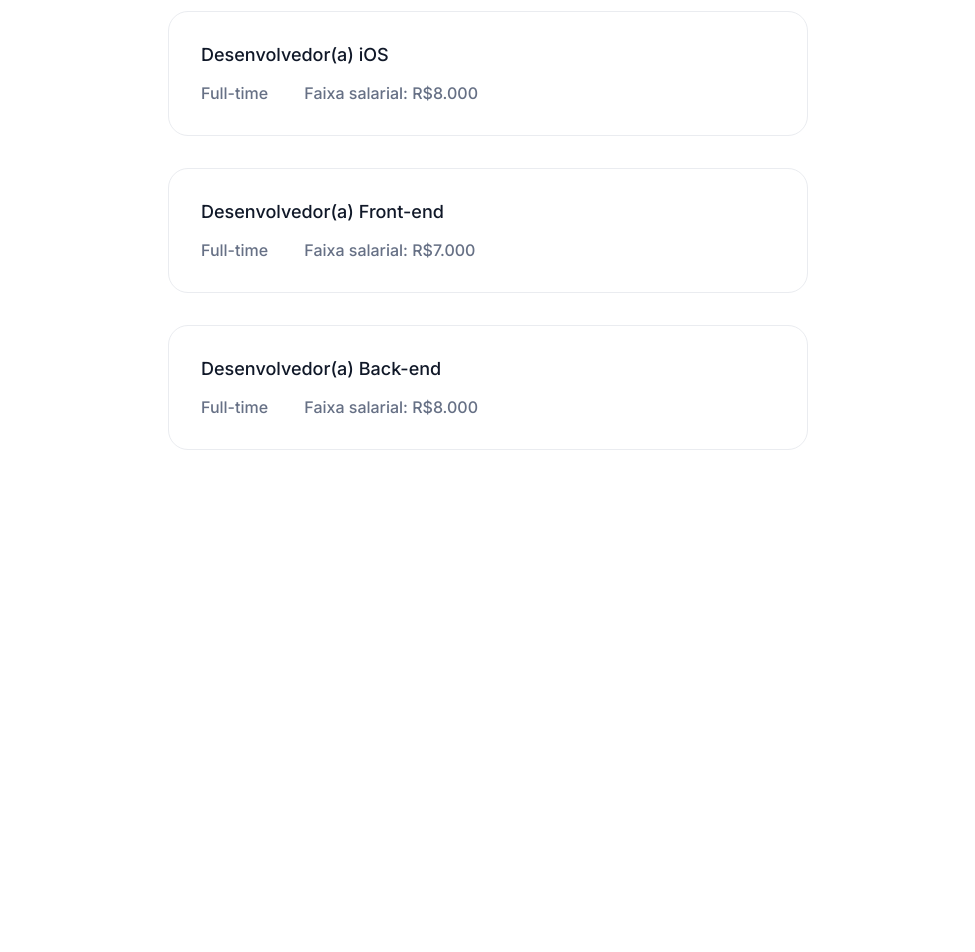
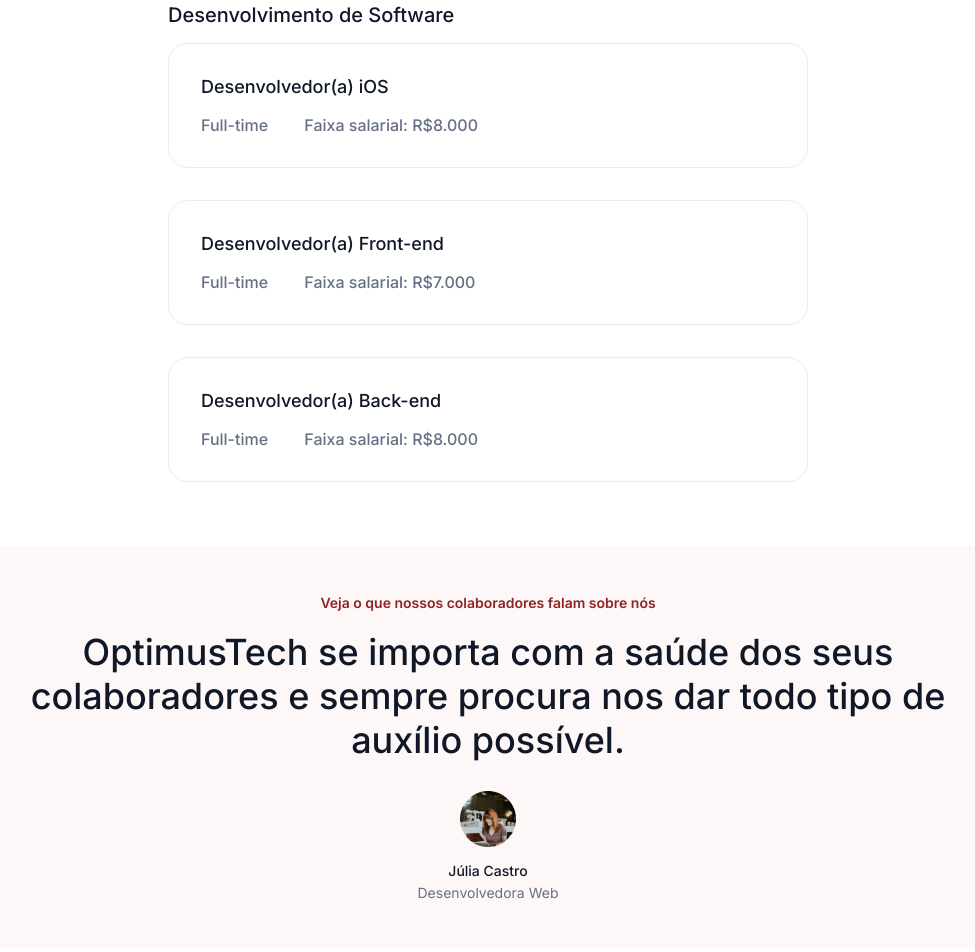
Before and after one commit to filipembraga/optimus-tech, a plain HTML site: page index.html in a window 1280 px wide. Shown: the part 1628-2580 px from the top of the page, without its empty margins (152-1127 px from the left). Before the commit the page ends 2094 px from the top, so only its background shows below. Drawn offline with Linux system fonts and the light colour scheme.

Commit message:
Day 6 - Criação da section de depoimentos

```diff
--- a/index.html
+++ b/index.html
@@ -101,5 +101,12 @@
             </div>
         </div>
     </section>
+    <section class="depoimentos">
+        <span>Veja o que nossos colaboradores falam sobre nós</span>
+        <h3>OptimusTech se importa com a saúde dos seus colaboradores e sempre procura nos dar todo tipo de auxílio possível.</h3>
+        <img src="/assets/depoimento_avatar.png" alt="Pequeno avatar do rosto da colaboradora que fez o depoimento">
+        <span class="depoente_nome">Júlia Castro</span>
+        <span class="depoente_cargo">Desenvolvedora Web</span>
+    </section>
 </body>
 </html>
--- a/styles/style.css
+++ b/styles/style.css
@@ -20,7 +20,7 @@
     font-family: var(--fonte-primaria);
 }
 
-h1, h4 {
+h1, h3, h4 {
     color: var(--cor-texto-titulo);
 }
 
@@ -166,6 +166,7 @@
     display: flex;
     flex-direction: column;
     font-weight: 500;
+    margin-bottom: 2em;
 }
 
 .divulgacao_vagas_categoria h4 {
@@ -196,6 +197,48 @@
 
 .vaga_informacoes :first-child {
     margin-right: 2em;
+}
+
+.depoimentos {
+    display: flex;
+    flex-direction: column;
+    text-align: center;
+    align-items: center;
+    justify-content: space-between;
+    font-weight: 500;
+    background-color: rgba(195, 25, 25, 0.03);
+    margin: 3em 5em;
+    padding: 3em;
+    border-radius: 15px;
+    gap: 5px;
+}
+
+.depoimentos span {
+    font-size: 14px;
+}
+
+.depoimentos :first-child {
+    color: var(--cor-destaque);
+    font-weight: 600;
+}
+
+.depoimentos h3 {
+    font-size: 36px;
+    margin: 0.4em 0;
+}
+
+.depoimentos img {
+    margin: 0.6em 0;
+}
+
+.depoente_nome {
+    color: var(--cor-texto-titulo);
+    font-weight: 500;
+}
+
+.depoente_cargo {
+    color: var(--cor-texto);
+    font-weight: 400;
 }
 
 @media (max-width: 768px) {
```
Also changed, not shown: assets/depoimento_avatar.png (added).
